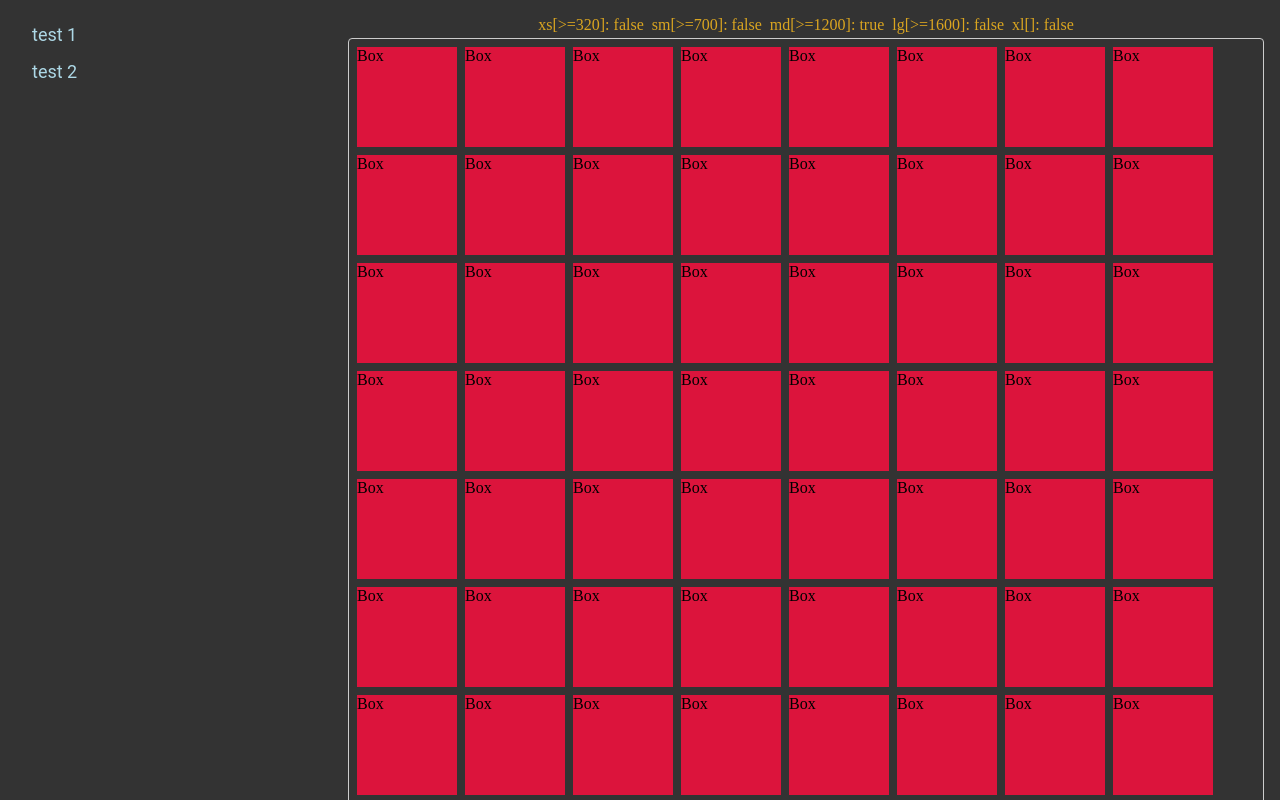
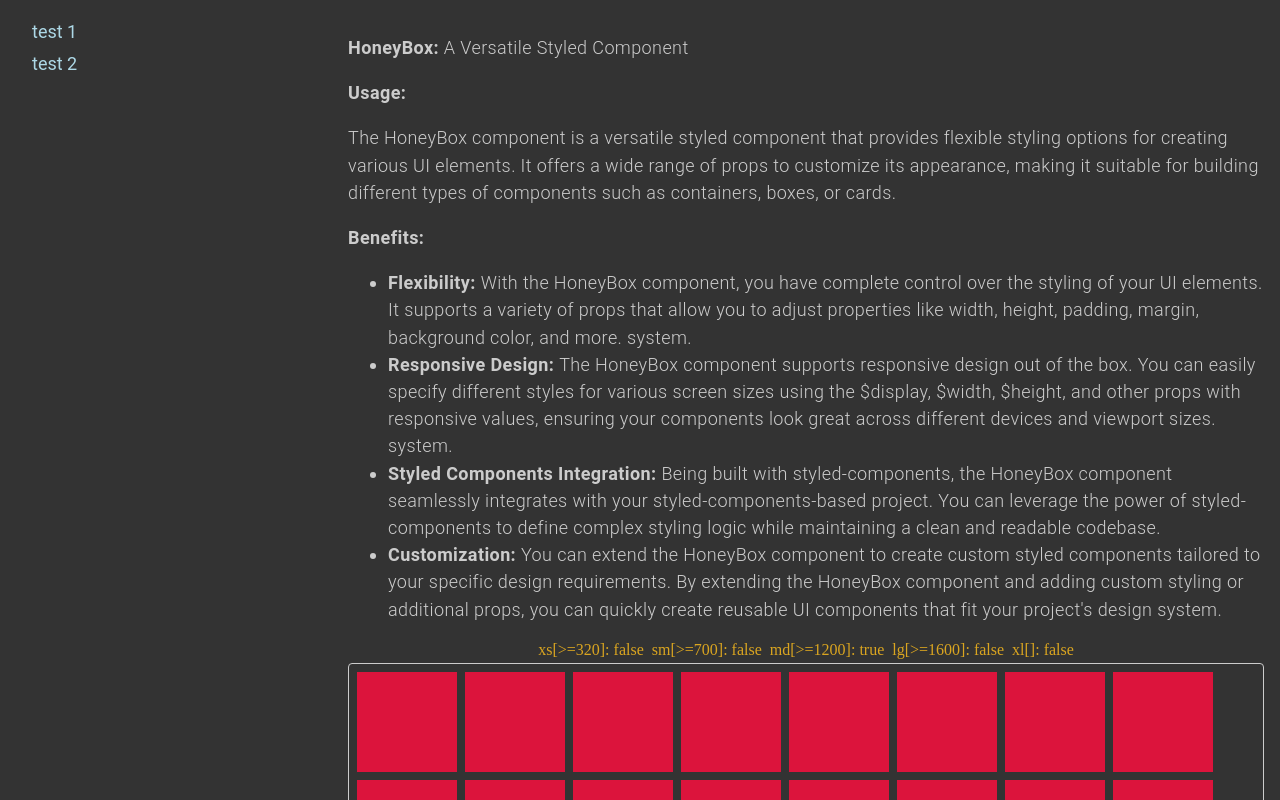
Before and after one commit to Tynik/react-honey-layout, a React app: page / in a window 1280 px wide. Shown: the top 800 px of the page. Built offline with nearby package versions, Linux system fonts and the light colour scheme; the HTML template or start-up script is replaced by a standard one.

Commit message:
Created several components to create docs page layout

```diff
--- a/src/docs/App.tsx
+++ b/src/docs/App.tsx
@@ -1,10 +1,8 @@
 import React from 'react';
-import type { PropsWithChildren } from 'react';
 import styled, { css, useTheme } from 'styled-components';
 
 import { HoneyBox } from '../components';
-import { useHoneyLayoutMediaQuery } from '../hooks';
-import { HoneyLayoutBreakpointName } from '../types';
+import { HoneyContainer, Text, Description, DemoContainer } from './components';
 
 const SquareHoneyBox = styled(HoneyBox)``;
 
@@ -20,11 +18,10 @@ const List = styled.ul`
   list-style-type: none;
 `;
 
-const ListItem = styled.li`
+const ListItem = styled(Text).attrs({
+  as: 'li',
+})`
   ${({ theme }) => css`
-    font-family: 'Roboto', sans-serif;
-    font-weight: 400;
-    font-style: normal;
     font-size: 18px;
 
     padding: 8px 16px;
@@ -33,82 +30,18 @@ const ListItem = styled.li`
   `}
 `;
 
-const HoneyContainer = styled(HoneyBox)`
-  ${({ theme }) => css`
-    display: flex;
-    flex-direction: column;
-
-    margin: 0 auto;
-    max-width: ${theme.container?.maxWidth};
-
-    padding: 16px;
-  `}
-`;
-
-const StyledDemoContainer = styled(HoneyBox)`
-  ${({ theme }) => css`
-    display: flex;
-    flex-wrap: wrap;
-    gap: 8px;
-
-    padding: 8px;
-
-    border: 1px solid #cccccc;
-    border-radius: 4px;
-  `}
-`;
-
-const DemoContainer = ({ children }: PropsWithChildren) => {
-  const theme = useTheme();
-  const screenState = useHoneyLayoutMediaQuery();
-
-  const getBreakpointInfo = (breakpoint: HoneyLayoutBreakpointName) => {
-    const breakpointConfig = theme.breakpoints?.[breakpoint];
-
-    return `${breakpoint}[${breakpointConfig?.minWidth ? `>=${breakpointConfig.minWidth}` : ''}${breakpointConfig?.maxWidth ? `<=${breakpointConfig.maxWidth}` : ''}]`;
-  };
-
-  return (
-    <>
-      <HoneyBox
-        $display="flex"
-        $gap="8px"
-        $margin="0 auto"
-        $color={theme.colors?.neutral.goldenrod}
-      >
-        <span>
-          {getBreakpointInfo('xs')}: {screenState.isXs.toString()}
-        </span>
-        <span>
-          {getBreakpointInfo('sm')}: {screenState.isSm.toString()}
-        </span>
-        <span>
-          {getBreakpointInfo('md')}: {screenState.isMd.toString()}
-        </span>
-        <span>
-          {getBreakpointInfo('lg')}: {screenState.isLg.toString()}
-        </span>
-        <span>
-          {getBreakpointInfo('xl')}: {screenState.isXl.toString()}
-        </span>
-      </HoneyBox>
-
-      <StyledDemoContainer $marginTop="4px">{children}</StyledDemoContainer>
-    </>
-  );
-};
-
 export const App = () => {
   const theme = useTheme();
 
   return (
-    <HoneyBox $display="flex" $height="100%" $alignItems="flex-start">
+    <HoneyBox $display="flex" $height="100%" $alignItems="flex-start" $overflow="hidden">
       <HoneyBox
-        $display={{ xs: 'none', md: 'block' }}
+        $display={{ xs: 'none', md: 'flex' }}
         $width="300px"
-        $height="100%"
+        $height="calc(100% - 16px * 2)"
         $padding="16px"
         $flexShrink={0}
+        $overflow="auto"
       >
         <List>
           <ListItem>test 1</ListItem>
@@ -116,9 +49,55 @@ export const App = () => {
         </List>
       </HoneyBox>
 
+      <HoneyBox $display="flex" $height="100%" $flexGrow={1} $overflow="auto">
         <HoneyContainer>
+          <Description>
+            <p>
+              <strong>HoneyBox: </strong>A Versatile Styled Component
+            </p>
+            <p>
+              <strong>Usage:</strong>
+            </p>
+            <p>
+              The HoneyBox component is a versatile styled component that provides flexible styling
+              options for creating various UI elements. It offers a wide range of props to customize
+              its appearance, making it suitable for building different types of components such as
+              containers, boxes, or cards.
+            </p>
+            <p>
+              <strong>Benefits:</strong>
+            </p>
+            <ul>
+              <li>
+                <strong>Flexibility: </strong>With the HoneyBox component, you have complete control
+                over the styling of your UI elements. It supports a variety of props that allow you
+                to adjust properties like width, height, padding, margin, background color, and
+                more. system.
+              </li>
+              <li>
+                <strong>Responsive Design: </strong>The HoneyBox component supports responsive
+                design out of the box. You can easily specify different styles for various screen
+                sizes using the $display, $width, $height, and other props with responsive values,
+                ensuring your components look great across different devices and viewport sizes.
+                system.
+              </li>
+              <li>
+                <strong>Styled Components Integration: </strong>Being built with styled-components,
+                the HoneyBox component seamlessly integrates with your styled-components-based
+                project. You can leverage the power of styled-components to define complex styling
+                logic while maintaining a clean and readable codebase.
+              </li>
+              <li>
+                <strong>Customization: </strong>You can extend the HoneyBox component to create
+                custom styled components tailored to your specific design requirements. By extending
+                the HoneyBox component and adding custom styling or additional props, you can
+                quickly create reusable UI components that fit your project's design system.
+              </li>
+            </ul>
+          </Description>
+
           <DemoContainer>
-          {Array.from(new Array(100)).map((_, index) => (
+            {Array.from(new Array(50)).map((_, index) => (
               <SquareHoneyBox
                 key={index}
                 $backgroundColor={{
@@ -126,12 +105,11 @@ export const App = () => {
                   sm: theme.colors?.neutral.forestGreen,
                   md: theme.colors?.neutral.crimsonRed,
                 }}
-            >
-              Box
-            </SquareHoneyBox>
+              />
             ))}
           </DemoContainer>
         </HoneyContainer>
       </HoneyBox>
+    </HoneyBox>
   );
 };
--- /dev/null
+++ b/src/docs/components/DemoContainer.tsx
@@ -0,0 +1,61 @@
+import React from 'react';
+import type { PropsWithChildren } from 'react';
+import styled, { css, useTheme } from 'styled-components';
+
+import type { HoneyLayoutBreakpointName } from '../../types';
+import { HoneyBox } from '../../components';
+import { useHoneyLayoutMediaQuery } from '../../hooks';
+
+const StyledDemoContainer = styled(HoneyBox)`
+  ${({ theme }) => css`
+    display: flex;
+    flex-wrap: wrap;
+    gap: 8px;
+
+    padding: 8px;
+
+    border: 1px solid #cccccc;
+    border-radius: 4px;
+  `}
+`;
+
+export const DemoContainer = ({ children }: PropsWithChildren) => {
+  const theme = useTheme();
+  const screenState = useHoneyLayoutMediaQuery();
+
+  const getBreakpointInfo = (breakpoint: HoneyLayoutBreakpointName) => {
+    const breakpointConfig = theme.breakpoints?.[breakpoint];
+
+    return `${breakpoint}[${breakpointConfig?.minWidth ? `>=${breakpointConfig.minWidth}` : ''}${breakpointConfig?.maxWidth ? `<=${breakpointConfig.maxWidth}` : ''}]`;
+  };
+
+  return (
+    <>
+      <HoneyBox
+        $display="flex"
+        $flexWrap="wrap"
+        $gap="8px"
+        $margin="0 auto"
+        $color={theme.colors?.neutral.goldenrod}
+      >
+        <span>
+          {getBreakpointInfo('xs')}: {screenState.isXs.toString()}
+        </span>
+        <span>
+          {getBreakpointInfo('sm')}: {screenState.isSm.toString()}
+        </span>
+        <span>
+          {getBreakpointInfo('md')}: {screenState.isMd.toString()}
+        </span>
+        <span>
+          {getBreakpointInfo('lg')}: {screenState.isLg.toString()}
+        </span>
+        <span>
+          {getBreakpointInfo('xl')}: {screenState.isXl.toString()}
+        </span>
+      </HoneyBox>
+
+      <StyledDemoContainer $marginTop="4px">{children}</StyledDemoContainer>
+    </>
+  );
+};
--- /dev/null
+++ b/src/docs/components/Description.ts
@@ -0,0 +1,16 @@
+import styled, { css } from 'styled-components';
+
+import { Text } from './Text';
+
+export const Description = styled(Text).attrs({
+  as: 'div',
+})`
+  ${({ theme }) => css`
+    font-size: 18px;
+    font-weight: 300;
+    letter-spacing: 0.025rem;
+    line-height: 1.7rem;
+
+    color: ${theme.colors?.neutral.lightGray};
+  `}
+`;
--- /dev/null
+++ b/src/docs/components/HoneyContainer.tsx
@@ -0,0 +1,15 @@
+import styled, { css } from 'styled-components';
+import { HoneyBox } from '../../components';
+
+export const HoneyContainer = styled(HoneyBox)`
+  ${({ theme }) => css`
+    display: flex;
+    flex-direction: column;
+
+    height: min-content;
+    margin: 0 auto;
+    max-width: ${theme.container?.maxWidth};
+
+    padding: 16px;
+  `}
+`;
--- /dev/null
+++ b/src/docs/components/Text.ts
@@ -0,0 +1,10 @@
+import styled, { css } from 'styled-components';
+
+export const Text = styled.span`
+  ${({ theme }) => css`
+    font-family: 'Roboto', sans-serif;
+    font-weight: 400;
+    font-style: normal;
+    line-height: 1rem;
+  `}
+`;
--- /dev/null
+++ b/src/docs/components/index.ts
@@ -0,0 +1,4 @@
+export * from './HoneyContainer';
+export * from './Text';
+export * from './Description';
+export * from './DemoContainer';
--- a/src/docs/theme.ts
+++ b/src/docs/theme.ts
@@ -32,17 +32,16 @@ export const theme: HoneyLayoutTheme = {
       slateBlue: '#6A5ACD',
       mauve: '#E0B0FF',
       // Text
+      white: '#FFFFFF',
       lightBlue: '#ADD8E6',
+      lightGray: '#CCCCCC',
+      beige: '#F5F5DC',
+      cream: '#FFFDD0',
+      paleYellow: '#FFFFE0',
+      paleGreen: '#98FB98',
     },
     success: {},
     warning: {},
     error: {},
   },
 };
-
-// White (#FFFFFF): White text offers the highest contrast against a Charcoal Gray background, ensuring excellent readability.
-//   Light Gray (#CCCCCC): A slightly lighter shade of gray provides good contrast while maintaining a subdued look.
-// Cream (#FFFDD0): A warm cream color provides a softer alternative to white while still offering good contrast.
-// Beige (#F5F5DC): A light beige color complements the Charcoal Gray background and creates a calm and neutral aesthetic.
-//   Pale Yellow (#FFFFE0): A pale yellow color adds warmth to the text and contrasts nicely with Charcoal Gray.
-//   Pale Green (#98FB98): A light green color offers a subtle pop of color and contrasts well with Charcoal Gray.
```
Also changed, not shown: package.json (+8 -5 lines), 1 other file (tests, documents, lock files or other folders). Lines whose indentation alone changed are shown as unchanged.
